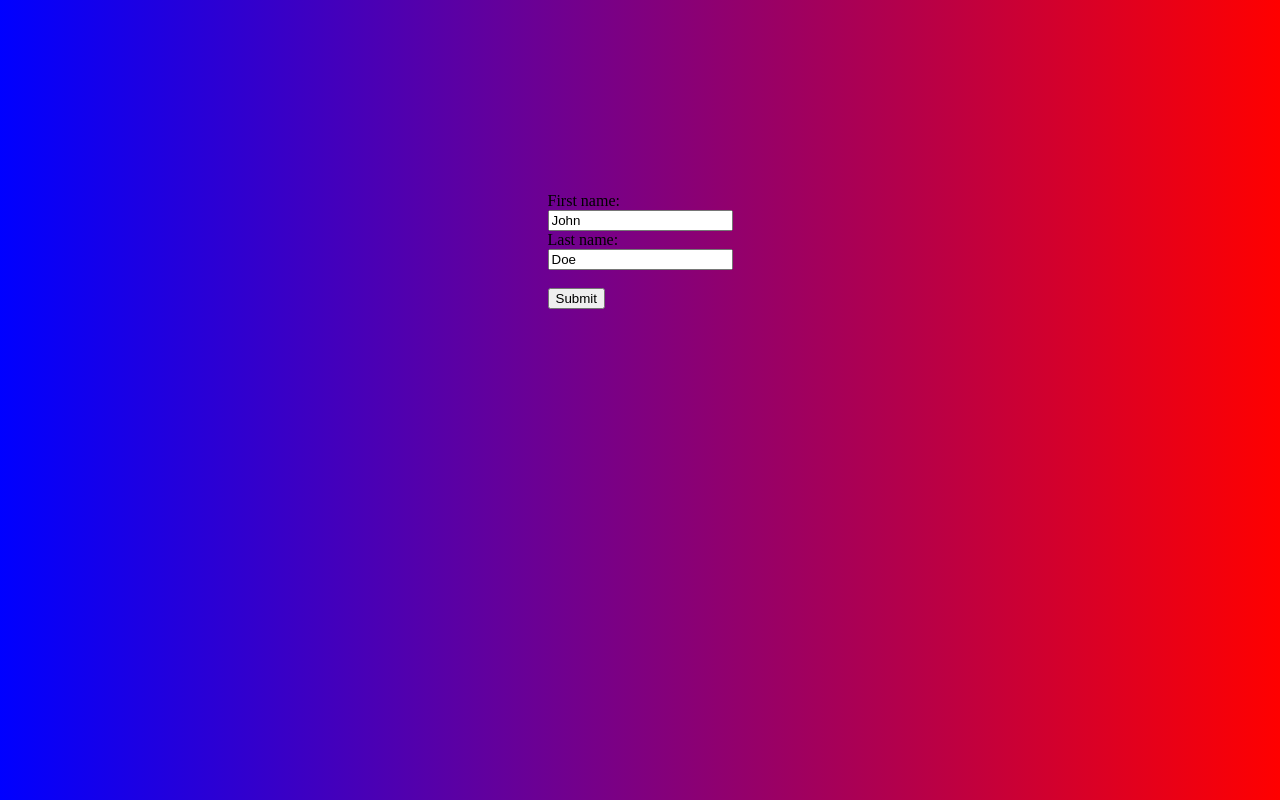
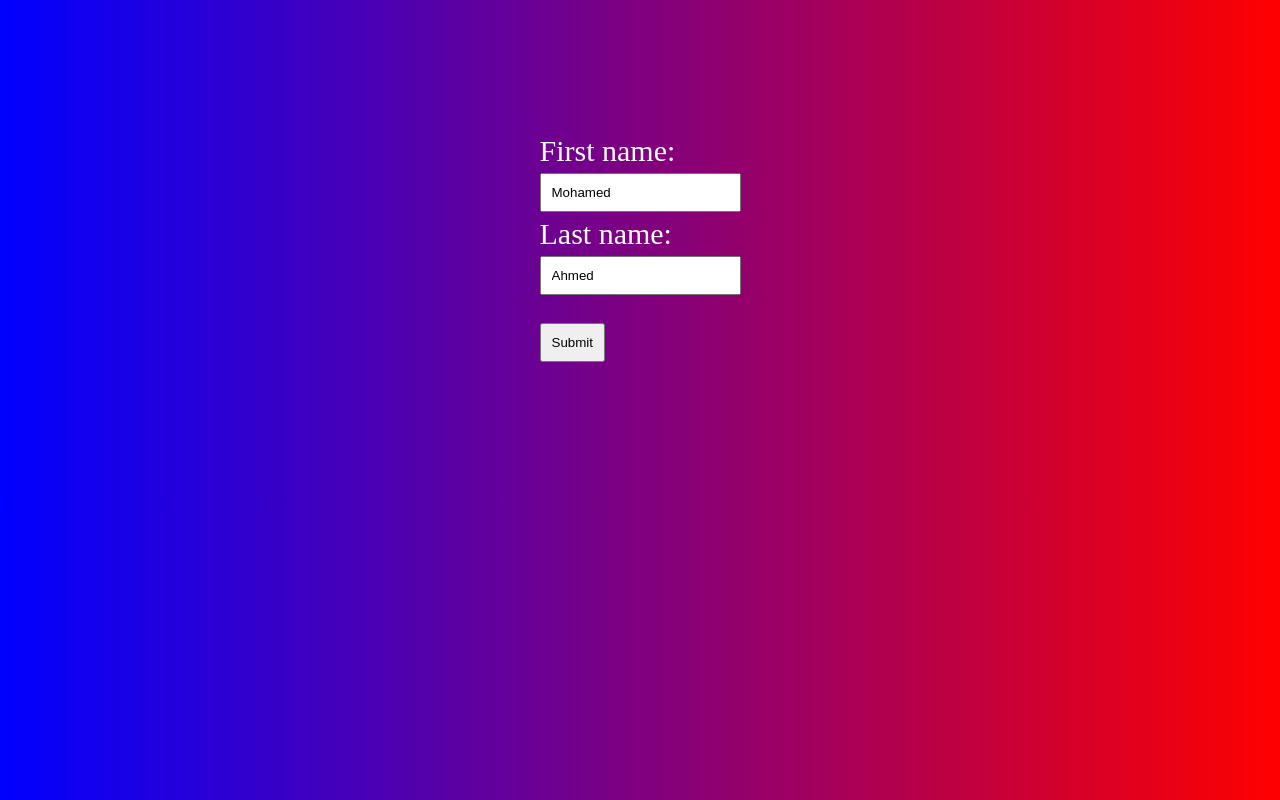
Before and after one commit to M0o0hamedAhmed/taskBackgroundForm, a plain HTML site: page index.html in a window 1280 px wide. Drawn offline with Linux system fonts and the light colour scheme.

Commit message:
update for form just  margin

```diff
--- a/index.html
+++ b/index.html
@@ -14,9 +14,9 @@
     <div id="form">
         <form action="">
             <label for="fname">First name:</label><br>
-            <input type="text" id="fname" name="fname" value="John"><br>
+            <input type="text" id="fname" name="fname" value="Mohamed"><br>
             <label for="lname">Last name:</label><br>
-            <input type="text" id="lname" name="lname" value="Doe"><br><br>
+            <input type="text" id="lname" name="lname" value="Ahmed"><br><br>
             <input type="submit" value="Submit">
         </form>
     </div>
--- a/style.css
+++ b/style.css
@@ -14,3 +14,14 @@ body {
 form {
     margin: auto;
 }
+
+label {
+    font-size: 30px;
+    color: #fff;
+    margin: 20px 0;
+}
+
+input {
+    padding: 10px;
+    margin: 5px 0;
+}
```
